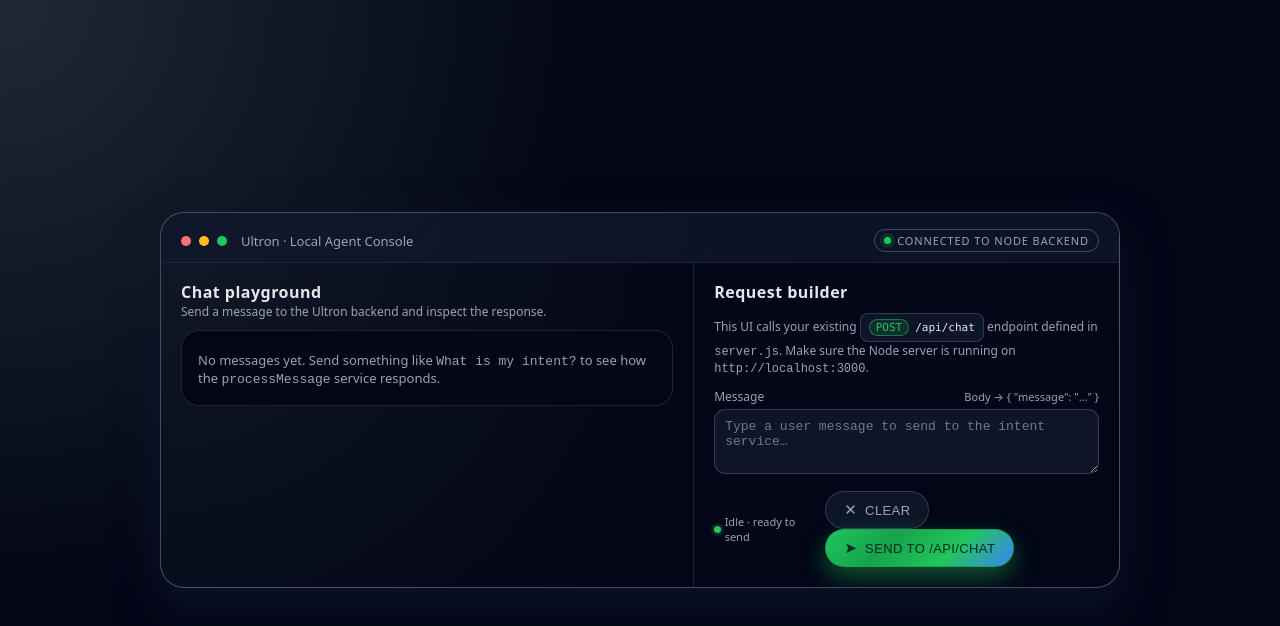
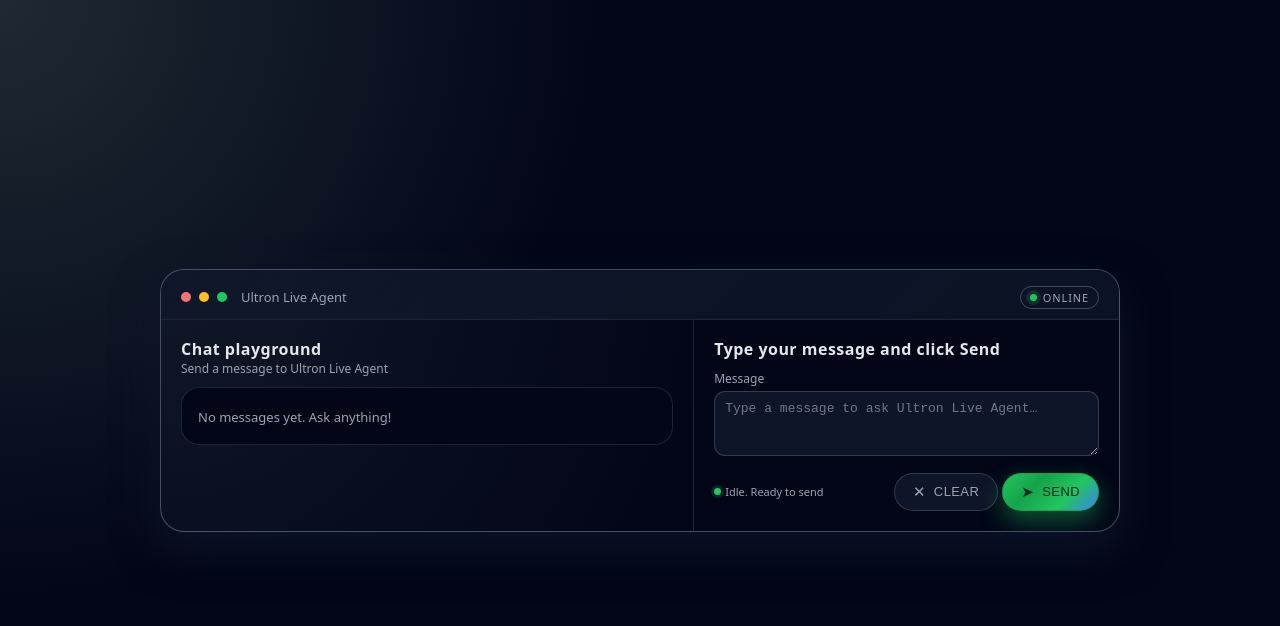
Before and after one commit to Uncle-Noon/Live-agent-Ultron, a website: page chat-ui.html in a window 1280 px wide. Drawn offline with Linux system fonts and the light colour scheme.

Commit message:
Add files via upload

```diff
--- a/chat-ui.html
+++ b/chat-ui.html
@@ -414,10 +414,10 @@
           <span class="dot amber"></span>
           <span class="dot green"></span>
         </div>
-        <div class="shell-title">Ultron · Local Agent Console</div>
+        <div class="shell-title">Ultron Live Agent</div>
         <div class="badge">
           <span class="badge-dot"></span>
-          <span>Connected to Node backend</span>
+          <span>Online</span>
         </div>
       </div>
 
@@ -428,16 +428,14 @@
             <div>
               <div class="title">Chat playground</div>
               <div class="subtitle">
-                Send a message to the Ultron backend and inspect the response.
+                Send a message to Ultron Live Agent
               </div>
             </div>
           </div>
 
           <div class="message-list" id="messageList">
             <div class="empty-state">
-              No messages yet. Send something like
-              <code>What is my intent?</code> to see how the
-              <code>processMessage</code> service responds.
+              No messages yet. Ask anything!
             </div>
           </div>
         </section>
@@ -446,32 +444,20 @@
         <section class="panel">
           <div class="panel-heading">
             <div>
-              <div class="title">Request builder</div>
+              <div class="title">Type your message and click Send</div>
             </div>
           </div>
-
-          <div class="hint">
-            This UI calls your existing
-            <span class="endpoint">
-              <span class="endpoint-method">POST</span>
-              <span class="endpoint-path">/api/chat</span>
-            </span>
-            endpoint defined in <code>server.js</code>. Make sure the Node
-            server is running on <code>http://localhost:3000</code>.
-          </div>
-
           <form id="chatForm" class="form">
             <div class="field">
               <label class="field-label" for="messageInput">
                 <span>Message</span>
-                <span class="inline-hint">Body → { "message": "…" }</span>
               </label>
               <textarea
                 id="messageInput"
                 name="message"
                 rows="3"
                 required
-                placeholder="Type a user message to send to the intent service…"
+                placeholder="Type a message to ask Ultron Live Agent…"
               ></textarea>
               <div id="error" class="error" style="display: none"></div>
             </div>
@@ -479,7 +465,7 @@
             <div class="controls">
               <div class="status-label" id="statusLabel">
                 <span class="status-dot ok" id="statusDot"></span>
-                <span id="statusText">Idle · ready to send</span>
+                <span id="statusText">Idle. Ready to send</span>
               </div>
 
               <div>
@@ -489,7 +475,7 @@
                 </button>
                 <button type="submit" class="btn-primary" id="sendBtn">
                   <span class="btn-icon">➤</span>
-                  Send to /api/chat
+                  Send
                 </button>
               </div>
             </div>
@@ -580,7 +566,7 @@
         appendMessage("user", message);
 
         sendBtn.disabled = true;
-        setStatus({ state: "loading", message: "Sending request to /api/chat…" });
+        setStatus({ state: "loading", message: "Sending request…" });
 
         try {
           const res = await fetch(API_URL, {
@@ -600,17 +586,16 @@
 
           const data = await res.json();
           const resultObj = data.result;
-const result = `Intent: ${resultObj.intent}\n\n${resultObj.reply}`;
+const result = `${resultObj.intent}\n\n${resultObj.reply}`;
 
           appendMessage(
             "bot",
             result,
-            'Raw JSON: ' + JSON.stringify(data, null, 0)
           );
 
           setStatus({
             state: "ok",
-            message: "Response received from /api/chat",
+            message: "Response received",
           });
           messageInput.value = "";
           messageInput.focus();
```
Also changed, not shown: README.md, package.json (line endings or trailing spaces), to_md.js (line endings or trailing spaces), 3 other files.
